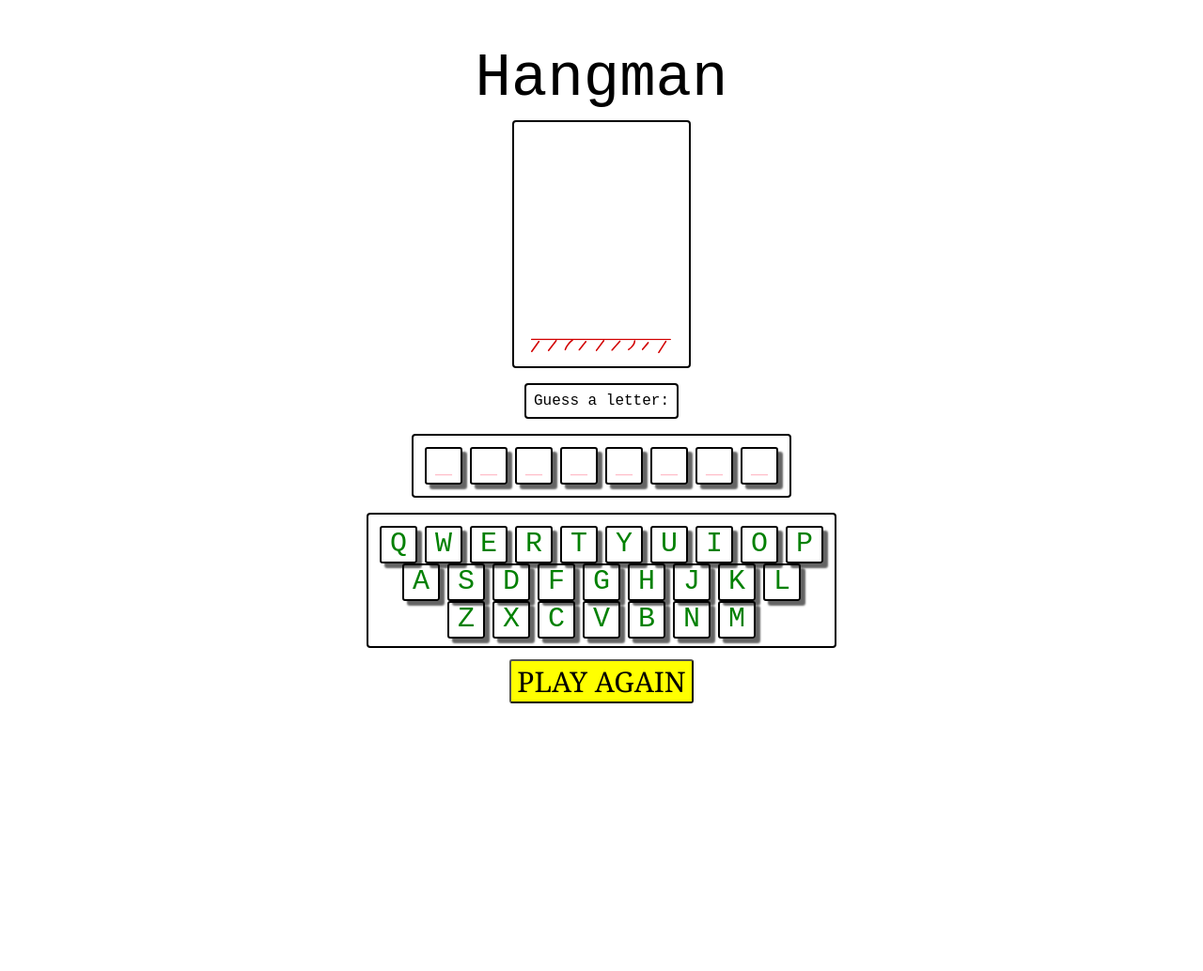
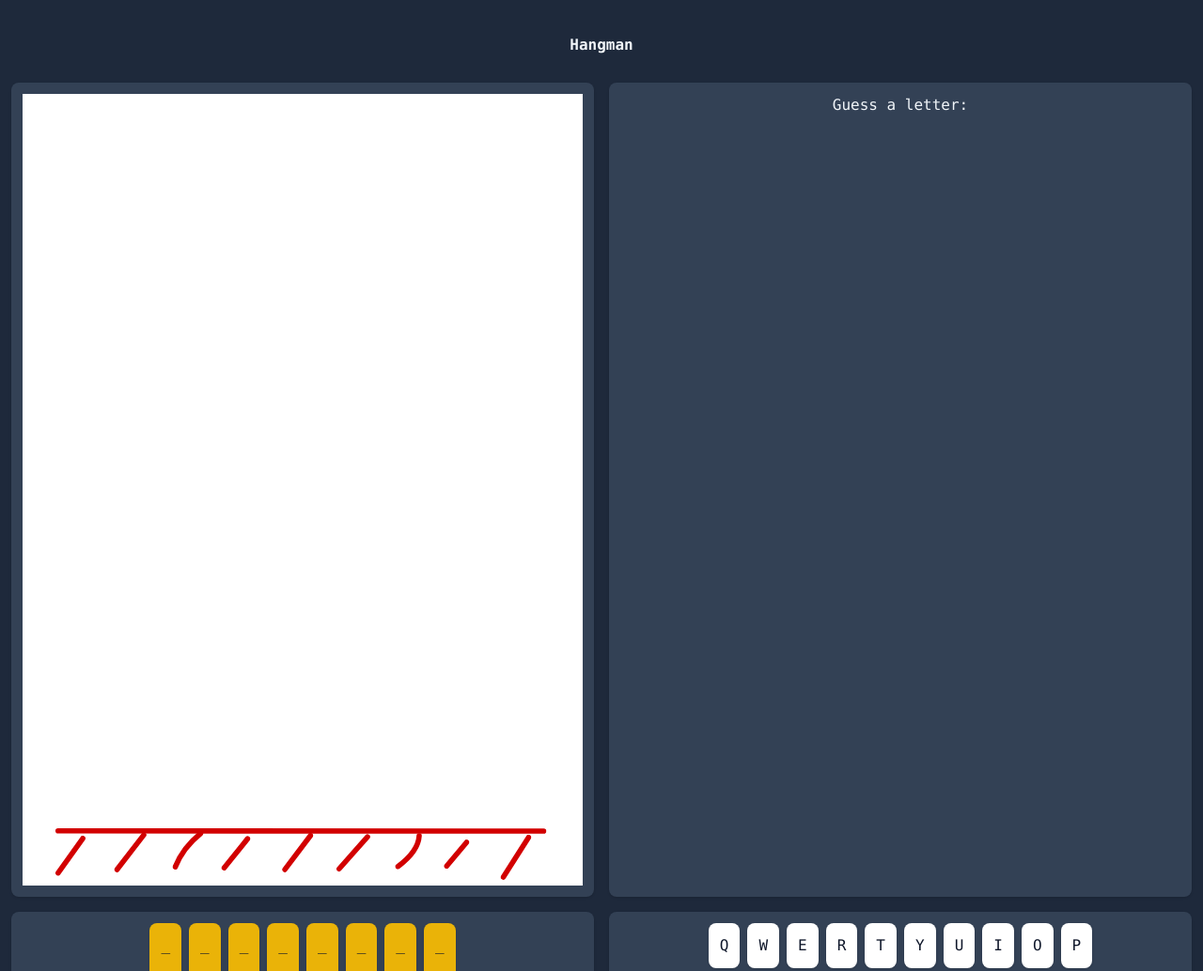
Before and after one commit to Grglls/hangman, a plain HTML site: page index.html in a window 1280 px wide. Shown: the top 1034 px of the page at 94% size. Before the commit the page ends 800 px from the top, so only its background shows below. Drawn offline with nearby package versions, Linux system fonts and the light colour scheme.

Commit message:
Update CSS to use Tailwind.

```diff
--- a/index.html
+++ b/index.html
@@ -4,56 +4,73 @@
     <meta charset="UTF-8">
     <meta name="viewport" content="width=device-width, initial-scale=1.0">
     <title>Hangman</title>
-    <link rel="stylesheet" href="styles.css">
+    <!-- <link rel="stylesheet" href="styles.css"> -->
+    <script src="https://cdn.tailwindcss.com"></script>
     <script src="assets/common.js"></script>
     <script defer src="js/main.js"></script>
 </head>
-<body>
-    <header>Hangman</header>
+<body class="space-y-4 p-3 font-mono bg-slate-800 text-slate-100 sm:grid sm:grid-cols-2 sm:gap-x-4">
+    <header class="pt-6 p-3 font-semibold text-center space-y-4 sm:col-span-2">Hangman</header>
 
-    <section id="diagram-container"></section>
+    <section
+        class="space-y-4 p-3 bg-slate-700 shadow rounded-lg text-center"
+        id="diagram-container"
+    >
+    </section>
 
-    <section id="message-container"></section>
+    <section
+        class="space-y-4 p-3 bg-slate-700 shadow rounded-lg text-center"
+        id="message-container"
+    >
+    </section>
 
-    <section id="word-container"></section>
+    <section
+        class="p-3 bg-slate-700 shadow rounded-lg text-center text-slate-900 flex gap-2 justify-center"
+        id="word-container"
+    >
+    </section>
 
-    <section id="keyboard-container">
-        <div id="keyboard-row-1">
-            <div class="keyboard-letter">Q</div>
-            <div class="keyboard-letter">W</div>
-            <div class="keyboard-letter">E</div>
-            <div class="keyboard-letter">R</div>
-            <div class="keyboard-letter">T</div>
-            <div class="keyboard-letter">Y</div>
-            <div class="keyboard-letter">U</div>
-            <div class="keyboard-letter">I</div>
-            <div class="keyboard-letter">O</div>
-            <div class="keyboard-letter">P</div>
+    <section
+        class="space-y-4 p-3 bg-slate-700 shadow rounded-lg text-center text-slate-900"
+        id="keyboard-container">
+
+        <div id="keyboard-row-1" class="flex gap-2 justify-center">
+            <div class="keyboard-letter p-3 bg-white shadow rounded-lg">Q</div>
+            <div class="keyboard-letter p-3 bg-white shadow rounded-lg">W</div>
+            <div class="keyboard-letter p-3 bg-white shadow rounded-lg">E</div>
+            <div class="keyboard-letter p-3 bg-white shadow rounded-lg">R</div>
+            <div class="keyboard-letter p-3 bg-white shadow rounded-lg">T</div>
+            <div class="keyboard-letter p-3 bg-white shadow rounded-lg">Y</div>
+            <div class="keyboard-letter p-3 bg-white shadow rounded-lg">U</div>
+            <div class="keyboard-letter p-3 bg-white shadow rounded-lg">I</div>
+            <div class="keyboard-letter p-3 bg-white shadow rounded-lg">O</div>
+            <div class="keyboard-letter p-3 bg-white shadow rounded-lg">P</div>
         </div>
 
-        <div id="keyboard-row-2">
-            <div class="keyboard-letter">A</div>
-            <div class="keyboard-letter">S</div>
-            <div class="keyboard-letter">D</div>
-            <div class="keyboard-letter">F</div>
-            <div class="keyboard-letter">G</div>
-            <div class="keyboard-letter">H</div>
-            <div class="keyboard-letter">J</div>
-            <div class="keyboard-letter">K</div>
-            <div class="keyboard-letter">L</div>
+        <div id="keyboard-row-2" class="flex gap-2 justify-center">
+            <div class="keyboard-letter p-3 bg-white shadow rounded-lg">A</div>
+            <div class="keyboard-letter p-3 bg-white shadow rounded-lg">S</div>
+            <div class="keyboard-letter p-3 bg-white shadow rounded-lg">D</div>
+            <div class="keyboard-letter p-3 bg-white shadow rounded-lg">F</div>
+            <div class="keyboard-letter p-3 bg-white shadow rounded-lg">G</div>
+            <div class="keyboard-letter p-3 bg-white shadow rounded-lg">H</div>
+            <div class="keyboard-letter p-3 bg-white shadow rounded-lg">J</div>
+            <div class="keyboard-letter p-3 bg-white shadow rounded-lg">K</div>
+            <div class="keyboard-letter p-3 bg-white shadow rounded-lg">L</div>
         </div>
 
-        <div id="keyboard-row-3">
-            <div class="keyboard-letter">Z</div>
-            <div class="keyboard-letter">X</div>
-            <div class="keyboard-letter">C</div>
-            <div class="keyboard-letter">V</div>
-            <div class="keyboard-letter">B</div>
-            <div class="keyboard-letter">N</div>
-            <div class="keyboard-letter">M</div>
+        <div id="keyboard-row-3" class="flex gap-2 justify-center">
+            <div class="keyboard-letter p-3 bg-white shadow rounded-lg">Z</div>
+            <div class="keyboard-letter p-3 bg-white shadow rounded-lg">X</div>
+            <div class="keyboard-letter p-3 bg-white shadow rounded-lg">C</div>
+            <div class="keyboard-letter p-3 bg-white shadow rounded-lg">V</div>
+            <div class="keyboard-letter p-3 bg-white shadow rounded-lg">B</div>
+            <div class="keyboard-letter p-3 bg-white shadow rounded-lg">N</div>
+            <div class="keyboard-letter p-3 bg-white shadow rounded-lg">M</div>
         </div>
+
     </section>
 
-    <button id="play-again">Play Again</button>
+    <button class="rounded-lg bg-yellow-500 p-2 content-center" id="play-again">Play Again</button>
 </body>
 </html>
--- a/js/main.js
+++ b/js/main.js
@@ -58,8 +58,8 @@ function init () {
 
         for (const key of keyboardRow) {
             // Remove 'correct' and 'incorrect' classes:
-            key.classList.remove('correct');
-            key.classList.remove('incorrect');
+            key.classList.remove('bg-red-500');
+            key.classList.remove('bg-green-500');
 
             // Add the 'unguessed' class back in if it's been removed:
             if (key.classList.contains('unguessed') === false) {
@@ -92,20 +92,22 @@ function handleClick(event) {
         };
 
         // Add the class of 'correct' to the letters that are in the word:
-        event.target.classList.add('correct');
+        // event.target.classList.add('correct');
+        event.target.classList.add('bg-green-500');
 
         // ...and remove the class of 'unguessed' from the letter:
-        event.target.classList.remove('unguessed');
+        // event.target.classList.remove('unguessed');
 
     } else {
         // If the letter is NOT part of the word, increment the number of incorrect guesses:
         state.incorrectGuesses += 1;
 
         // Add the class of 'incorrect' to the letters that aren't in the word:
-        event.target.classList.add('incorrect');
+        // event.target.classList.add('incorrect');
+        event.target.classList.add('bg-red-500');
 
         // ...and remove the class of 'unguessed' from the letter:
-        event.target.classList.remove('unguessed');
+        // event.target.classList.remove('unguessed');
 
     };
 
@@ -157,6 +159,7 @@ function renderWord() {
         letterElement = document.createElement('div');
         letterElement.innerText = state.currentWord[i];
         letterElement.classList.add('keyboard-letter');
+        letterElement.classList.add('p-3', 'bg-white', 'shadow', 'rounded-lg', 'bg-yellow-500');
         // Append the elements to the wordContainer in the DOM:
         elements.wordContainer.appendChild(letterElement);
     }
--- a/styles.css
+++ b/styles.css
@@ -1,3 +1,4 @@
+/*
 * {
     box-sizing: border-box;
     font-family: monospace;
@@ -112,4 +113,4 @@ button:hover {
     background-color: black;
     color: yellow;
     text-decoration: underline;
-}
+} */
```
